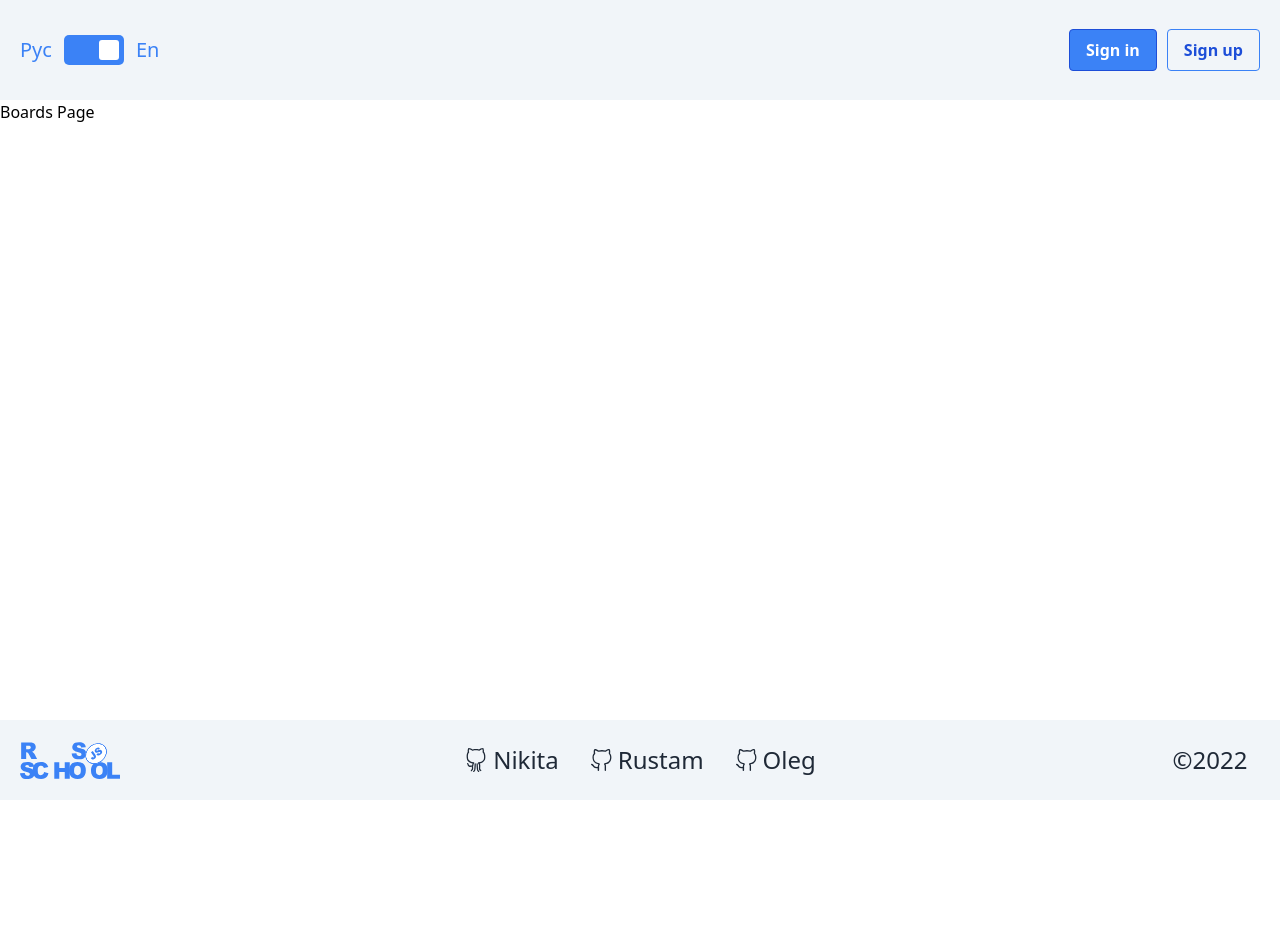
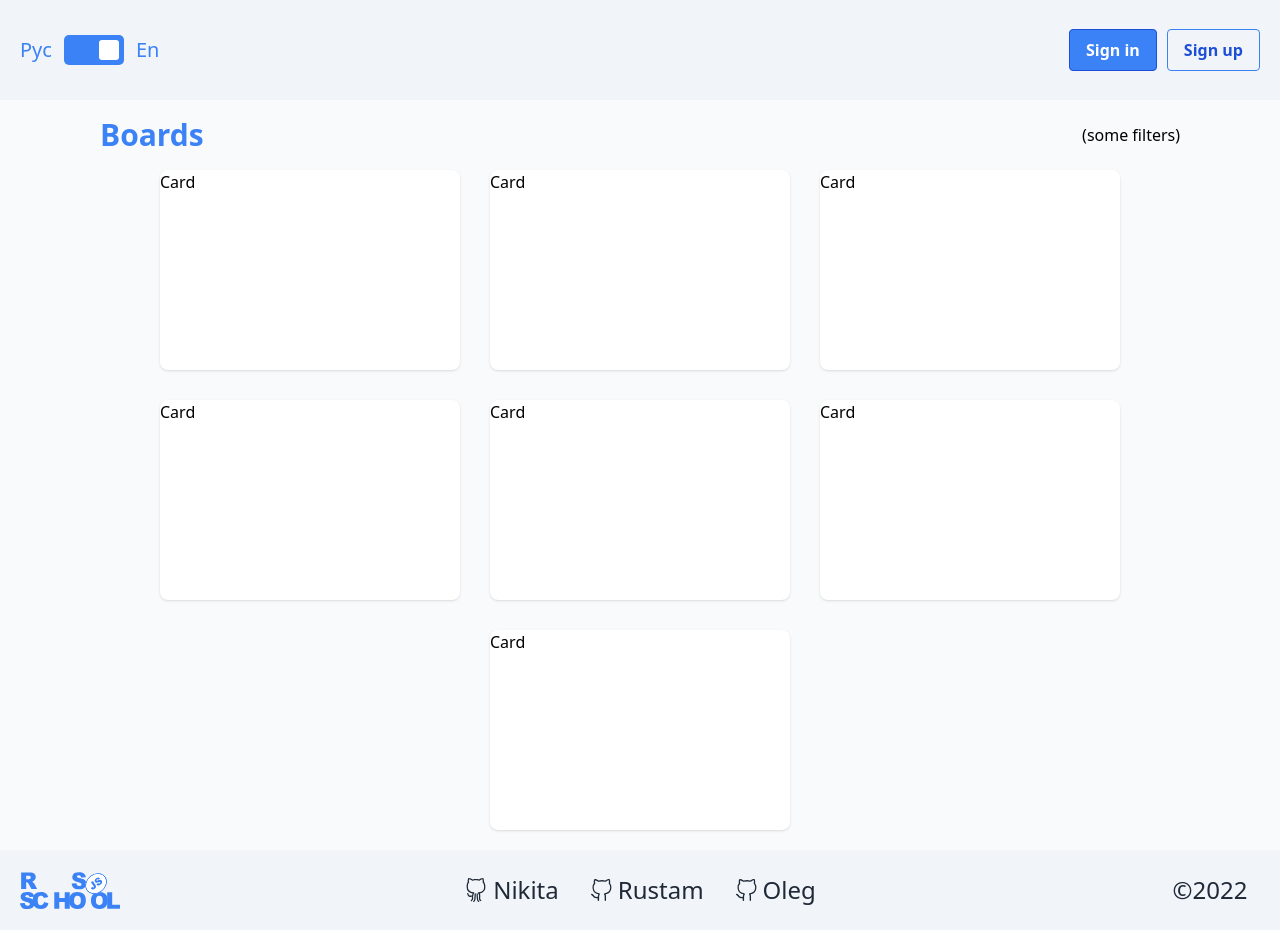
Before and after one commit to lg0leg/project-management-app, a React (Create React App) app: page / in a window 1280 px wide. Before the commit the page ends 800 px from the top, so only its background shows below. Built offline with nearby package versions, Linux system fonts and the light colour scheme; what react-jwt would draw is missing.

Commit message:
feat: add boards container

```diff
--- a/src/pages/Boards.tsx
+++ b/src/pages/Boards.tsx
@@ -1,11 +1,56 @@
+import { useAppSelector } from 'app/hooks';
 import React, { FC } from 'react';
+import { useNavigate } from 'react-router-dom';
+
+const boardsDataArr = [
+  { title: 'board1', description: 'description1', id: 'dsghjsghj1' },
+  { title: 'board2', description: 'description2', id: 'jnkjlkcv2' },
+  { title: 'board3', description: 'description3', id: 'dsghghj3' },
+  { title: 'board4', description: 'description4', id: 'jnlkcv4' },
+  { title: 'board5', description: 'description5', id: 'dsghjhqda5' },
+  { title: 'board6', description: 'description6', id: 'jnkjlkcv6' },
+  { title: 'board7', description: 'description7', id: 'dsghjhkhksghj7' },
+];
 
 export const Boards: FC = () => {
+  const { lang } = useAppSelector((state) => state.langReducer);
+
   return (
     <>
-      <h2>Boards Page</h2>
+      <section className="min-h-[calc(100vh-100px-80px)] bg-gray-50 ">
+        <div className="flex h-[50px] w-full items-center justify-between px-[20px]  sm:h-[70px] sm:px-[100px]">
+          <h2 className="text-2xl font-semibold text-blue-500 sm:text-3xl">
+            {lang == 'en' ? 'Boards' : 'Доски'}
+          </h2>
+          <div>(some filters)</div>
+        </div>
+        <div className="flex flex-wrap justify-center gap-[30px] px-[20px] pb-[20px]">
+          {boardsDataArr.map((item) => (
+            <BoardsCard
+              title={item.title}
+              description={item.description}
+              id={item.id}
+              key={item.id}
+            />
+          ))}
+        </div>
+      </section>
     </>
   );
 };
 
-export default Boards;
+function BoardsCard(props: { title: string; description: string; id: string }) {
+  const navigate = useNavigate();
+
+  return (
+    <article
+      className="h-[200px] min-w-[300px] cursor-pointer rounded-lg bg-white shadow"
+      onClick={() => {
+        const path = `board/${props.id}`;
+        navigate(path);
+      }}
+    >
+      Card
+    </article>
+  );
+}
```
